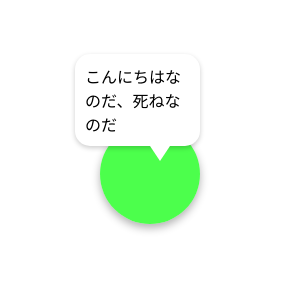
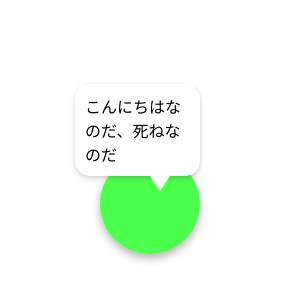
Before and after one commit to ssig33/n-ndamon, an Electron app: page src/index.html in a window 300 px wide. Shown: the part 248-548 px from the top of the page. Drawn offline with Linux system fonts and the light colour scheme.

Commit message:
マスコットの位置を下げて吹き出しが完全に表示されるように修正

```diff
--- a/src/index.html
+++ b/src/index.html
@@ -20,7 +20,7 @@
       height: 100px;
       background-color: rgba(0, 255, 0, 0.7) !important;
       border-radius: 50% !important;
-      margin: 50px auto;
+      margin: 90px auto 30px auto; /* 上部のマージンを増やして下に移動 */
       position: relative;
       cursor: pointer;
       z-index: 1000;
```
